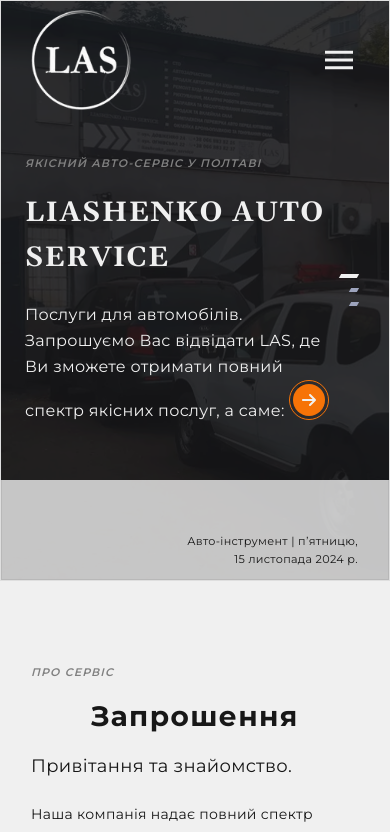
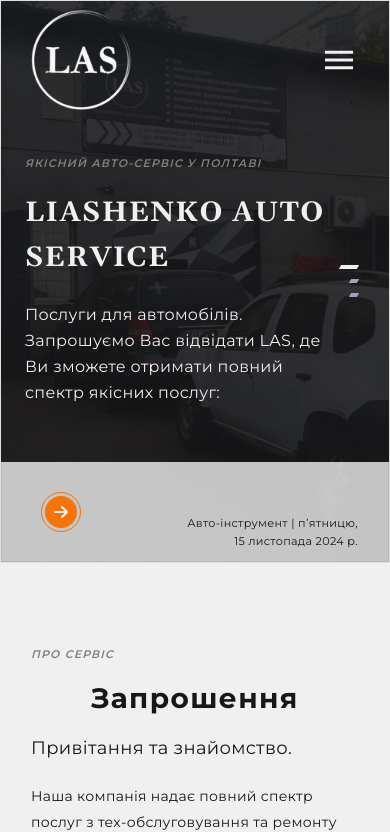
Before and after one commit to basesnel/las-v01, a React (Vite) app: page / in a window 390 px wide. Shown: the top 832 px of the page. Built offline with nearby package versions, Linux system fonts and the light colour scheme.

Commit message:
Positioned reference for mobile device.

```diff
--- a/src/components/Banner/Banner.jsx
+++ b/src/components/Banner/Banner.jsx
@@ -18,10 +18,8 @@
       <div className={styles.content}>
         <Subtitle mode="banner">{subTitle.uk}</Subtitle>
         <Heading level={1} title="liashenko auto service" />
-        <Text mode="banner">
-          {text.uk} <Reference src="#services" label="До послуг" />
-        </Text>
-
+        <Text mode="banner">{text.uk}</Text>
+        <Reference src="#services" label="До послуг" />
         <Data mode="banner">{data.uk}</Data>
         <Slider />
       </div>
--- a/src/components/Reference/styles.module.css
+++ b/src/components/Reference/styles.module.css
@@ -16,6 +16,10 @@
 }
 
 .reference.iconOnly {
+  position: absolute;
+  left: 40px;
+  bottom: 30px;
+  z-index: 10;
   padding: 3px;
 }
 
--- a/src/constants/banner.js
+++ b/src/constants/banner.js
@@ -6,8 +6,8 @@
     uk: "якісний авто-сервіс у полтаві",
   },
   text: {
-    en: "Services for cars. We invite you to visit LAS, where you can get a full range of quality services, namely:",
-    uk: "Послуги для автомобілів. Запрошуємо Вас відвідати LAS, де Ви зможете отримати повний спектр якісних послуг, а саме:",
+    en: "Services for cars. We invite you to visit LAS, where you can get a full range of quality services:",
+    uk: "Послуги для автомобілів. Запрошуємо Вас відвідати LAS, де Ви зможете отримати повний спектр якісних послуг:",
   },
   data: {
     en: `Auto-tool | ${formatDate(new Date(), "en-US")}`,
```
